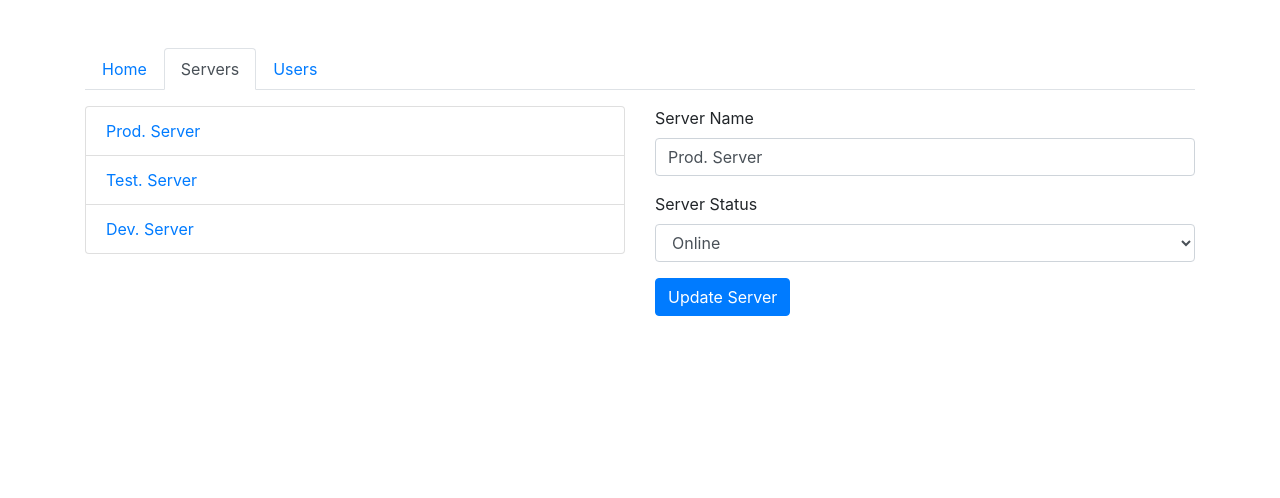
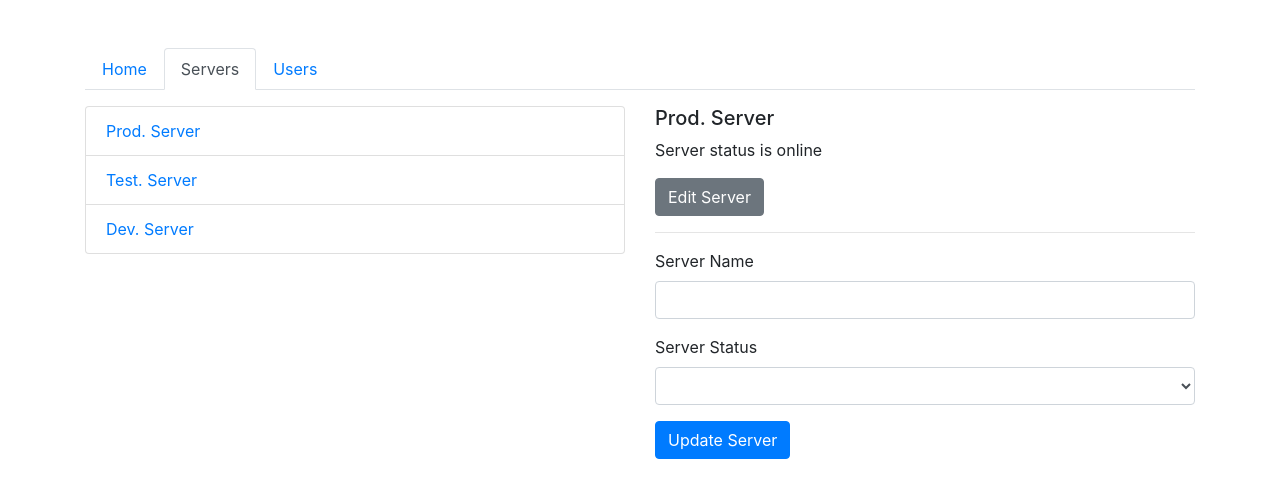
Before and after one commit to mfgabriel92/angular-9-section-11-routing, an Angular app: page /servers/1/edit in a window 1280 px wide. Shown: the top 498 px of the page. Built offline with nearby package versions, Linux system fonts and the light colour scheme.

Commit message:
Redirecting and Wildcard Routes

```diff
--- a/src/app/app.module.ts
+++ b/src/app/app.module.ts
@@ -11,6 +11,7 @@ import { EditServerComponent } from './servers/edit-server/edit-server.component
 import { UsersComponent } from './users/users.component';
 import { UserComponent } from './users/user/user.component';
 import { ServersService } from './servers/servers.service';
+import { PageNotFoundComponent } from './page-not-found/page-not-found.component';
 
 @NgModule({
   declarations: [
@@ -20,7 +21,8 @@ import { ServersService } from './servers/servers.service';
     ServersComponent,
     EditServerComponent,
     UserComponent,
-    UsersComponent
+    UsersComponent,
+    PageNotFoundComponent
   ],
   imports: [BrowserModule, AppRoutingModule, FormsModule],
   providers: [ServersService],
--- /dev/null
+++ b/src/app/page-not-found/page-not-found.component.html
@@ -0,0 +1,2 @@
+<h1>404</h1>
+<p>Page not found</p>
--- /dev/null
+++ b/src/app/page-not-found/page-not-found.component.ts
@@ -0,0 +1,15 @@
+import { Component, OnInit } from '@angular/core';
+
+@Component({
+  selector: 'app-page-not-found',
+  templateUrl: './page-not-found.component.html',
+  styleUrls: ['./page-not-found.component.scss']
+})
+export class PageNotFoundComponent implements OnInit {
+
+  constructor() { }
+
+  ngOnInit(): void {
+  }
+
+}
--- a/src/app/servers/edit-server/edit-server.component.html
+++ b/src/app/servers/edit-server/edit-server.component.html
@@ -1,3 +1,4 @@
+<hr />
 <div class="form-group">
   <label for="name">Server Name</label>
   <input type="text" id="name" class="form-control" [(ngModel)]="serverName" />
--- a/src/app/servers/edit-server/edit-server.component.ts
+++ b/src/app/servers/edit-server/edit-server.component.ts
@@ -1,7 +1,7 @@
 import { Component, OnInit } from '@angular/core';
 import { ServersService } from '../servers.service';
 import { Server } from '../server.model';
-import { ActivatedRoute } from '@angular/router';
+import { ActivatedRoute, Params } from '@angular/router';
 
 @Component({
   selector: 'app-edit-server',
@@ -10,8 +10,8 @@ import { ActivatedRoute } from '@angular/router';
 })
 export class EditServerComponent implements OnInit {
   server: Server;
-  serverName = '';
-  serverStatus = '';
+  serverName: string;
+  serverStatus: string;
 
   constructor(
     private serverService: ServersService,
@@ -19,9 +19,8 @@ export class EditServerComponent implements OnInit {
   ) {}
 
   ngOnInit(): void {
-    this.server = this.serverService.getServer(1);
-    this.serverName = this.server.name;
-    this.serverStatus = this.server.status;
+    this.subscribeToParams();
+    this.subscribeToQueryParams();
   }
 
   onUpdateServerStatus(): void {
@@ -30,4 +29,15 @@ export class EditServerComponent implements OnInit {
       status: this.serverStatus
     });
   }
+
+  private subscribeToParams() {
+    this.route.params.subscribe((params: Params) => {
+      console.log(params);
+      this.server = this.serverService.getServer(params.id);
+    });
+  }
+
+  private subscribeToQueryParams() {
+    this.route.queryParams.subscribe();
+  }
 }
--- a/src/app/servers/server/server.component.html
+++ b/src/app/servers/server/server.component.html
@@ -1,2 +1,4 @@
 <h5>{{ server.name }}</h5>
 <p>Server status is {{ server.status }}</p>
+<a [routerLink]="['edit']" class="btn btn-secondary">Edit Server</a>
+<router-outlet></router-outlet>
--- a/src/app/servers/server/server.component.ts
+++ b/src/app/servers/server/server.component.ts
@@ -1,7 +1,7 @@
 import { Component, OnInit } from '@angular/core';
 import { ServersService } from '../servers.service';
 import { Server } from '../server.model';
-import { ActivatedRoute, Params } from '@angular/router';
+import { ActivatedRoute, Params, Router } from '@angular/router';
 
 @Component({
   selector: 'app-server',
@@ -13,7 +13,8 @@ export class ServerComponent implements OnInit {
 
   constructor(
     private serverService: ServersService,
-    private route: ActivatedRoute
+    private route: ActivatedRoute,
+    private router: Router
   ) {}
 
   ngOnInit(): void {
@@ -24,4 +25,8 @@ export class ServerComponent implements OnInit {
       this.server = this.serverService.getServer(+params.id);
     });
   }
+
+  onEditClick() {
+    this.router.navigate(['edit']);
+  }
 }
--- a/src/app/servers/servers.component.html
+++ b/src/app/servers/servers.component.html
@@ -3,6 +3,7 @@
     <div class="list-group">
       <a
         [routerLink]="['/servers', server.id]"
+        [queryParams]="{ allowEditing: server.id === 3 ? '1' : '0' }"
         class="list-group-item"
         *ngFor="let server of servers"
       >
```
Also changed, not shown: src/app/app-routing.module.ts (+8 -3 lines), src/app/page-not-found/page-not-found.component.scss (added).
